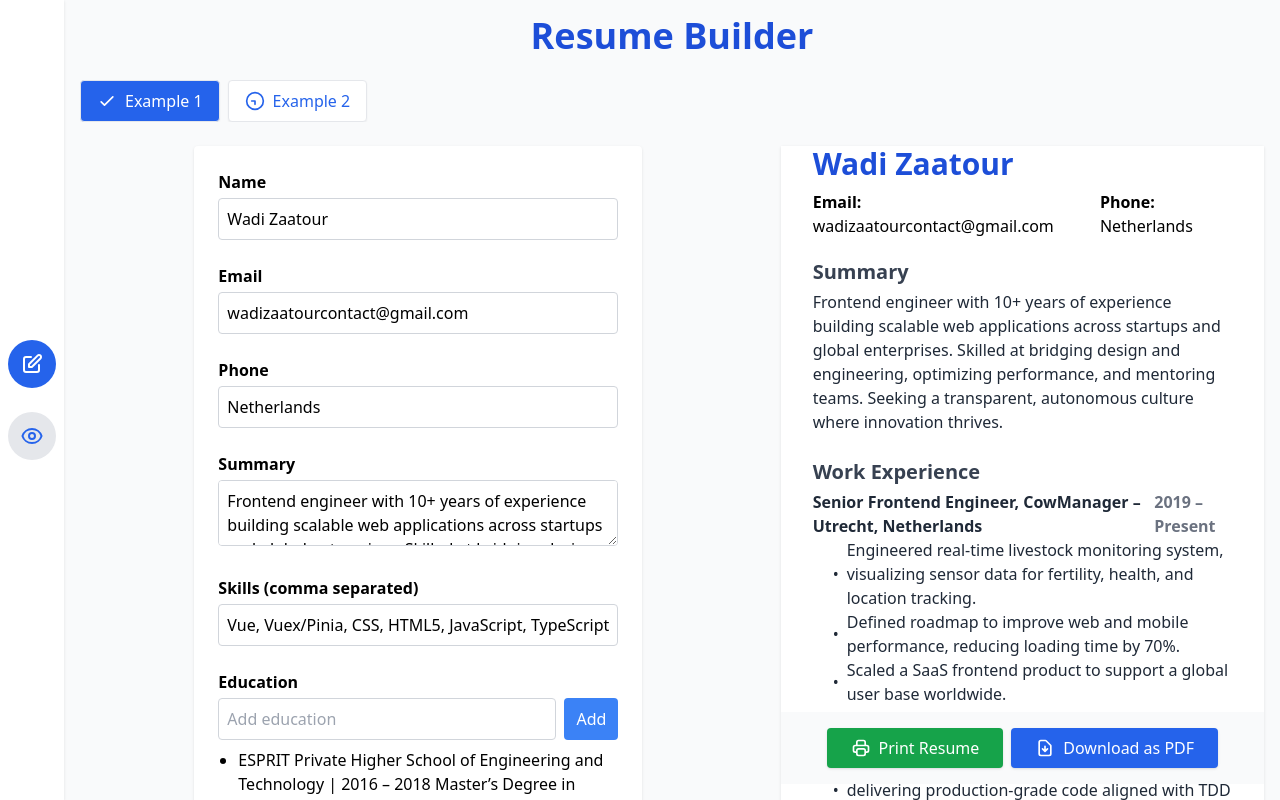
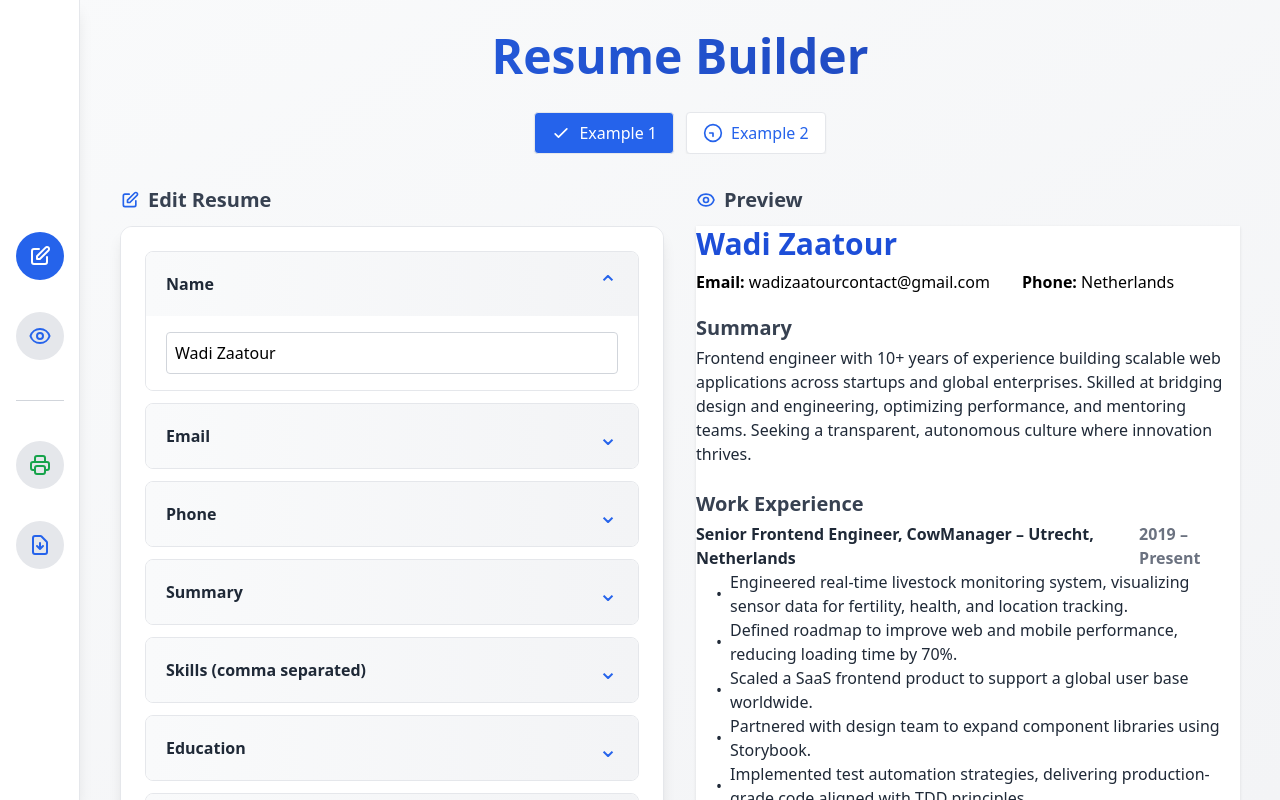
Before and after one commit to wadizaatour/ResumeBuilder, a React (Vite) app: page / in a window 1280 px wide. Built offline with nearby package versions, Linux system fonts and the light colour scheme.

Commit message:
fix padding

```diff
--- a/src/App.jsx
+++ b/src/App.jsx
@@ -155,10 +155,10 @@ const App = () => {
   };
 
   return (
-    <div className="min-h-screen bg-gray-50 flex">
+    <div className="min-h-screen bg-gradient-to-br from-gray-50 to-gray-100 flex">
       {/* Desktop left navbar with only menu icons */}
-      <div className="hidden md:flex flex-col items-center justify-center py-8 px-2 bg-white shadow fixed left-0 h-screen w-16 z-10">
-        <div className="flex flex-col gap-6">
+      <div className="hidden md:flex flex-col items-center justify-center py-8 px-2 bg-white shadow-lg fixed left-0 h-screen w-20 z-10 border-r border-gray-200">
+        <div className="flex flex-col gap-8">
           <button
             className={`p-3 rounded-full transition-all duration-150 ${
               showForm ? "bg-blue-600 text-white" : "bg-gray-200 text-blue-600"
@@ -209,11 +209,52 @@ const App = () => {
               />
             </svg>
           </button>
+          <div className="w-full h-px bg-gray-300 my-2"></div>
+          <button
+            className="p-3 rounded-full transition-all duration-150 bg-gray-200 text-green-600 hover:bg-green-600 hover:text-white"
+            onClick={handlePrint}
+            title="Print Resume"
+          >
+            <svg
+              xmlns="http://www.w3.org/2000/svg"
+              className="h-6 w-6"
+              fill="none"
+              viewBox="0 0 24 24"
+              stroke="currentColor"
+            >
+              <path
+                strokeLinecap="round"
+                strokeLinejoin="round"
+                strokeWidth={2}
+                d="M17 17h2a2 2 0 002-2v-4a2 2 0 00-2-2H5a2 2 0 00-2 2v4a2 2 0 002 2h2m2 4h6a2 2 0 002-2v-4a2 2 0 00-2-2H9a2 2 0 00-2 2v4a2 2 0 002 2zm8-12V5a2 2 0 00-2-2H9a2 2 0 00-2 2v4h10z"
+              />
+            </svg>
+          </button>
+          <button
+            className="p-3 rounded-full transition-all duration-150 bg-gray-200 text-blue-600 hover:bg-blue-600 hover:text-white"
+            onClick={handleDownloadPDF}
+            title="Download as PDF"
+          >
+            <svg
+              xmlns="http://www.w3.org/2000/svg"
+              className="h-6 w-6"
+              fill="none"
+              viewBox="0 0 24 24"
+              stroke="currentColor"
+            >
+              <path
+                strokeLinecap="round"
+                strokeLinejoin="round"
+                strokeWidth={2}
+                d="M12 10v6m0 0l-3-3m3 3l3-3m2 8H7a2 2 0 01-2-2V5a2 2 0 012-2h5.586a1 1 0 01.707.293l5.414 5.414a1 1 0 01.293.707V19a2 2 0 01-2 2z"
+              />
+            </svg>
+          </button>
         </div>
       </div>
 
       {/* Mobile footer menu with icons */}
-      <div className="md:hidden fixed bottom-0 left-0 w-full bg-white shadow flex justify-center gap-8 py-3 z-20 border-t">
+      <div className="md:hidden fixed bottom-0 left-0 w-full bg-white shadow flex justify-center gap-4 py-3 z-20 border-t">
         <button
           className={`p-3 rounded-full transition-all duration-150 ${
             showForm ? "bg-blue-600 text-white" : "bg-gray-200 text-blue-600"
@@ -264,22 +305,62 @@ const App = () => {
             />
           </svg>
         </button>
+        <button
+          className="p-3 rounded-full transition-all duration-150 bg-gray-200 text-green-600 hover:bg-green-600 hover:text-white"
+          onClick={handlePrint}
+          title="Print Resume"
+        >
+          <svg
+            xmlns="http://www.w3.org/2000/svg"
+            className="h-6 w-6"
+            fill="none"
+            viewBox="0 0 24 24"
+            stroke="currentColor"
+          >
+            <path
+              strokeLinecap="round"
+              strokeLinejoin="round"
+              strokeWidth={2}
+              d="M17 17h2a2 2 0 002-2v-4a2 2 0 00-2-2H5a2 2 0 00-2 2v4a2 2 0 002 2h2m2 4h6a2 2 0 002-2v-4a2 2 0 00-2-2H9a2 2 0 00-2 2v4a2 2 0 002 2zm8-12V5a2 2 0 00-2-2H9a2 2 0 00-2 2v4h10z"
+            />
+          </svg>
+        </button>
+        <button
+          className="p-3 rounded-full transition-all duration-150 bg-gray-200 text-blue-600 hover:bg-blue-600 hover:text-white"
+          onClick={handleDownloadPDF}
+          title="Download as PDF"
+        >
+          <svg
+            xmlns="http://www.w3.org/2000/svg"
+            className="h-6 w-6"
+            fill="none"
+            viewBox="0 0 24 24"
+            stroke="currentColor"
+          >
+            <path
+              strokeLinecap="round"
+              strokeLinejoin="round"
+              strokeWidth={2}
+              d="M12 10v6m0 0l-3-3m3 3l3-3m2 8H7a2 2 0 01-2-2V5a2 2 0 012-2h5.586a1 1 0 01.707.293l5.414 5.414a1 1 0 01.293.707V19a2 2 0 01-2 2z"
+            />
+          </svg>
+        </button>
       </div>
 
       {/* Main content area */}
       <div
-        className="flex-1 md:ml-16 overflow-y-auto"
+        className="flex-1 md:ml-20 overflow-y-auto"
         style={{ height: "100vh" }}
       >
-        <div className="py-4 px-4 min-h-full">
-          <div className="pb-20 md:pb-0">
-            <h1 className="text-3xl md:text-4xl font-bold text-center mb-6 text-blue-700">
+        <div className="py-8 px-6 md:px-10 min-h-full">
+          <div className="pb-20 md:pb-8 max-w-[1800px] mx-auto">
+            <h1 className="text-4xl md:text-5xl font-bold text-center mb-8 bg-gradient-to-r from-blue-600 to-blue-800 bg-clip-text text-transparent">
               Resume Builder
             </h1>
 
             {/* Example buttons horizontal scrollable bar */}
-            <div className="mb-6 overflow-x-auto">
-              <div className="flex gap-2 justify-center md:justify-start min-w-max mx-auto md:mx-0 w-fit">
+            <div className="mb-8 overflow-x-auto">
+              <div className="flex gap-3 justify-center md:justify-center min-w-max mx-auto w-fit">
                 {exampleResumes.map((ex, idx) => (
                   <button
                     key={idx}
@@ -341,29 +422,19 @@ const App = () => {
             </div>
 
             {/* Content area with form and preview */}
-            <div className="flex flex-col md:flex-row gap-6">
+            <div className="flex flex-col md:flex-row gap-8 md:gap-8 items-stretch justify-center md:items-start w-full">
               {/* Form Section */}
               <div
-                className={`md:w-7/12 w-full ${!showForm && "hidden md:block"}`}
+                className={`md:flex-1 md:max-w-[600px] w-full flex flex-col ${
+                  !showForm && "hidden md:flex"
+                }`}
+                style={{ minWidth: 0 }}
               >
-                <ResumeForm data={resumeData} setData={setResumeData} />
-              </div>
-
-              {/* Preview Section */}
-              <div
-                className={`md:w-5/12 w-full ${showForm && "hidden md:block"}`}
-              >
-                <div className="mb-4">
-                  <ResumePreview data={resumeData} ref={previewRef} />
-                </div>
-                <div className="flex flex-col sm:flex-row justify-center gap-2 sticky bottom-20 md:bottom-4 bg-gray-50 py-4 z-10">
-                  <button
-                    onClick={handlePrint}
-                    className="flex items-center justify-center gap-2 bg-green-600 text-white px-6 py-2 rounded shadow hover:bg-green-700"
-                  >
+                <div className="mb-3">
+                  <h2 className="text-xl font-semibold text-gray-700 flex items-center gap-2">
                     <svg
                       xmlns="http://www.w3.org/2000/svg"
-                      className="h-5 w-5"
+                      className="h-5 w-5 text-blue-600"
                       fill="none"
                       viewBox="0 0 24 24"
                       stroke="currentColor"
@@ -372,18 +443,27 @@ const App = () => {
                         strokeLinecap="round"
                         strokeLinejoin="round"
                         strokeWidth={2}
-                        d="M17 17h2a2 2 0 002-2v-4a2 2 0 00-2-2H5a2 2 0 00-2 2v4a2 2 0 002 2h2m2 4h6a2 2 0 002-2v-4a2 2 0 00-2-2H9a2 2 0 00-2 2v4a2 2 0 002 2zm8-12V5a2 2 0 00-2-2H9a2 2 0 00-2 2v4h10z"
+                        d="M11 5H6a2 2 0 00-2 2v11a2 2 0 002 2h11a2 2 0 002-2v-5m-1.414-9.414a2 2 0 112.828 2.828L11.828 15H9v-2.828l8.586-8.586z"
                       />
                     </svg>
-                    Print Resume
-                  </button>
-                  <button
-                    onClick={handleDownloadPDF}
-                    className="flex items-center justify-center gap-2 bg-blue-600 text-white px-6 py-2 rounded shadow hover:bg-blue-700"
-                  >
+                    Edit Resume
+                  </h2>
+                </div>
+                <ResumeForm data={resumeData} setData={setResumeData} />
+              </div>
+
+              {/* Preview Section */}
+              <div
+                className={`md:flex-1 md:max-w-[650px] w-full flex flex-col ${
+                  showForm && "hidden md:flex"
+                }`}
+                style={{ minWidth: 0 }}
+              >
+                <div className="mb-3">
+                  <h2 className="text-xl font-semibold text-gray-700 flex items-center gap-2">
                     <svg
                       xmlns="http://www.w3.org/2000/svg"
-                      className="h-5 w-5"
+                      className="h-5 w-5 text-blue-600"
                       fill="none"
                       viewBox="0 0 24 24"
                       stroke="currentColor"
@@ -392,11 +472,20 @@ const App = () => {
                         strokeLinecap="round"
                         strokeLinejoin="round"
                         strokeWidth={2}
-                        d="M12 10v6m0 0l-3-3m3 3l3-3m2 8H7a2 2 0 01-2-2V5a2 2 0 012-2h5.586a1 1 0 01.707.293l5.414 5.414a1 1 0 01.293.707V19a2 2 0 01-2 2z"
+                        d="M15 12a3 3 0 11-6 0 3 3 0 016 0z"
+                      />
+                      <path
+                        strokeLinecap="round"
+                        strokeLinejoin="round"
+                        strokeWidth={2}
+                        d="M2.458 12C3.732 7.943 7.523 5 12 5c4.478 0 8.268 2.943 9.542 7-1.274 4.057-5.064 7-9.542 7-4.477 0-8.268-2.943-9.542-7z"
                       />
                     </svg>
-                    Download as PDF
-                  </button>
+                    Preview
+                  </h2>
+                </div>
+                <div className="mb-4 flex-1 flex items-start justify-center">
+                  <ResumePreview data={resumeData} ref={previewRef} />
                 </div>
               </div>
             </div>
--- a/src/components/ResumeForm.jsx
+++ b/src/components/ResumeForm.jsx
@@ -1,4 +1,4 @@
-import React, { useState } from "react";
+import React, { useState, useEffect } from "react";
 
 const ResumeForm = ({ data, setData }) => {
   const [educationInput, setEducationInput] = useState("");
@@ -56,10 +56,11 @@ const ResumeForm = ({ data, setData }) => {
     }
   };
 
-  return (
-    <form className="flex flex-col gap-6 max-w-md mx-auto p-6 bg-white rounded shadow">
-      <div>
-        <label className="block font-semibold mb-1">Name</label>
+  // Carousel/Accordion logic
+  const sections = [
+    {
+      label: "Name",
+      content: (
         <input
           name="name"
           value={data.name}
@@ -67,9 +68,11 @@ const ResumeForm = ({ data, setData }) => {
           required
           className="p-2 border border-gray-300 rounded w-full"
         />
-      </div>
-      <div>
-        <label className="block font-semibold mb-1">Email</label>
+      ),
+    },
+    {
+      label: "Email",
+      content: (
         <input
           name="email"
           value={data.email}
@@ -77,9 +80,11 @@ const ResumeForm = ({ data, setData }) => {
           required
           className="p-2 border border-gray-300 rounded w-full"
         />
-      </div>
-      <div>
-        <label className="block font-semibold mb-1">Phone</label>
+      ),
+    },
+    {
+      label: "Phone",
+      content: (
         <input
           name="phone"
           value={data.phone}
@@ -87,29 +92,34 @@ const ResumeForm = ({ data, setData }) => {
           required
           className="p-2 border border-gray-300 rounded w-full"
         />
-      </div>
-      <div>
-        <label className="block font-semibold mb-1">Summary</label>
+      ),
+    },
+    {
+      label: "Summary",
+      content: (
         <textarea
           name="summary"
           value={data.summary}
           onChange={handleChange}
           className="p-2 border border-gray-300 rounded w-full"
         />
-      </div>
-      <div>
-        <label className="block font-semibold mb-1">
-          Skills (comma separated)
-        </label>
+      ),
+    },
+    {
+      label: "Skills (comma separated)",
+      content: (
         <input
           name="skills"
           value={data.skills}
           onChange={handleChange}
           className="p-2 border border-gray-300 rounded w-full"
         />
-      </div>
-      <div>
-        <label className="block font-semibold mb-1">Education</label>
+      ),
+    },
+    {
+      label: "Education",
+      content: (
+        <>
           <div className="flex gap-2 mb-2">
             <input
               value={educationInput}
@@ -130,9 +140,13 @@ const ResumeForm = ({ data, setData }) => {
               <li key={i}>{edu}</li>
             ))}
           </ul>
-      </div>
-      <div>
-        <label className="block font-semibold mb-1">Work Experience</label>
+        </>
+      ),
+    },
+    {
+      label: "Work Experience",
+      content: (
+        <>
           <div className="flex gap-2 mb-2">
             <input
               value={workTitle}
@@ -189,9 +203,13 @@ const ResumeForm = ({ data, setData }) => {
               </li>
             ))}
           </ul>
-      </div>
-      <div>
-        <label className="block font-semibold mb-1">Languages</label>
+        </>
+      ),
+    },
+    {
+      label: "Languages",
+      content: (
+        <>
           <div className="flex gap-2 mb-2">
             <input
               value={languageInput}
@@ -212,8 +230,129 @@ const ResumeForm = ({ data, setData }) => {
               <li key={i}>{lang}</li>
             ))}
           </ul>
+        </>
+      ),
+    },
+  ];
+
+  const [activeSection, setActiveSection] = useState(0);
+  const [isMobile, setIsMobile] = useState(window.innerWidth < 768);
+  const [accordionOpen, setAccordionOpen] = useState(
+    sections.map((_, i) => i === 0)
+  );
+
+  useEffect(() => {
+    const handleResize = () => {
+      setIsMobile(window.innerWidth < 768);
+    };
+    window.addEventListener("resize", handleResize);
+    return () => window.removeEventListener("resize", handleResize);
+  }, []);
+
+  // Accordion toggle for desktop
+  const toggleAccordion = (idx) => {
+    setAccordionOpen((prev) =>
+      prev.map((open, i) => (i === idx ? !open : open))
+    );
+  };
+
+  // Carousel navigation for mobile
+  const goPrev = () => setActiveSection((prev) => (prev > 0 ? prev - 1 : prev));
+  const goNext = () =>
+    setActiveSection((prev) => (prev < sections.length - 1 ? prev + 1 : prev));
+
+  return isMobile ? (
+    <div className="max-w-md mx-auto p-6 bg-white rounded shadow flex flex-col items-center">
+      <div className="w-full">
+        <div className="flex justify-between items-center mb-4">
+          <button
+            type="button"
+            onClick={goPrev}
+            disabled={activeSection === 0}
+            className={`p-2 rounded-full ${
+              activeSection === 0 ? "bg-gray-200" : "bg-blue-500 text-white"
+            }`}
+            aria-label="Previous section"
+          >
+            &#8592;
+          </button>
+          <span className="font-bold text-lg">
+            {sections[activeSection].label}
+          </span>
+          <button
+            type="button"
+            onClick={goNext}
+            disabled={activeSection === sections.length - 1}
+            className={`p-2 rounded-full ${
+              activeSection === sections.length - 1
+                ? "bg-gray-200"
+                : "bg-blue-500 text-white"
+            }`}
+            aria-label="Next section"
+          >
+            &#8594;
+          </button>
         </div>
-    </form>
+        <div className="transition-all duration-300">
+          {sections[activeSection].content}
+        </div>
+      </div>
+      <div className="flex gap-2 mt-6">
+        {sections.map((_, idx) => (
+          <button
+            key={idx}
+            type="button"
+            onClick={() => setActiveSection(idx)}
+            className={`w-3 h-3 rounded-full ${
+              activeSection === idx ? "bg-blue-500" : "bg-gray-300"
+            }`}
+            aria-label={`Go to section ${idx + 1}`}
+          />
+        ))}
+      </div>
+    </div>
+  ) : (
+    <div
+      className="w-full p-6 bg-white rounded-xl shadow-lg border border-gray-200"
+      style={{ maxHeight: "650px", overflowY: "auto" }}
+    >
+      {sections.map((section, idx) => (
+        <div
+          key={idx}
+          className="mb-3 border border-gray-200 rounded-lg overflow-hidden transition-all duration-200 hover:border-blue-300"
+        >
+          <button
+            type="button"
+            onClick={() => toggleAccordion(idx)}
+            className="w-full flex justify-between items-center px-5 py-4 bg-gradient-to-r from-gray-50 to-gray-100 hover:from-blue-50 hover:to-blue-100 focus:outline-none transition-all duration-200"
+            aria-expanded={accordionOpen[idx]}
+            aria-controls={`section-content-${idx}`}
+          >
+            <span className="font-semibold text-base text-gray-800">
+              {section.label}
+            </span>
+            <span
+              className="text-2xl font-light text-blue-600 transition-transform duration-200"
+              style={{
+                transform: accordionOpen[idx]
+                  ? "rotate(180deg)"
+                  : "rotate(0deg)",
+              }}
+            >
+              ⌄
+            </span>
+          </button>
+          {accordionOpen[idx] && (
+            <div
+              id={`section-content-${idx}`}
+              className="px-5 py-4 bg-white animate-fadeIn"
+            >
+              {section.content}
+            </div>
+          )}
+        </div>
+      ))}
+    </div>
   );
 };
 
--- a/src/components/ResumePreview.jsx
+++ b/src/components/ResumePreview.jsx
@@ -2,7 +2,7 @@ import React, { forwardRef } from "react";
 
 const ResumePreview = forwardRef(function ResumePreview({ data }, ref) {
   return (
-    <div ref={ref} className="bg-white w-full shadow px-8 pb-8">
+    <div ref={ref} className="bg-white w-full shadow px-0 pb-8">
       <h1 className="text-3xl font-bold mb-2 text-blue-700">{data.name}</h1>
       <div className="flex gap-8 mb-4">
         <p className="mb-1">
```
Lines whose indentation alone changed are shown as unchanged.
